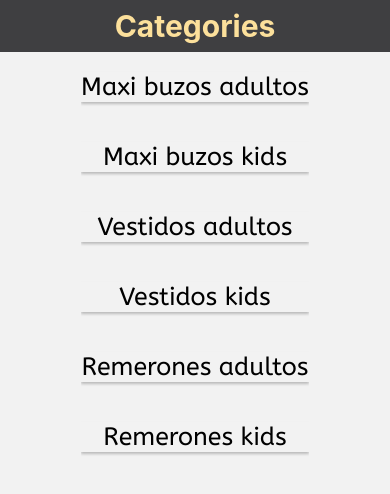
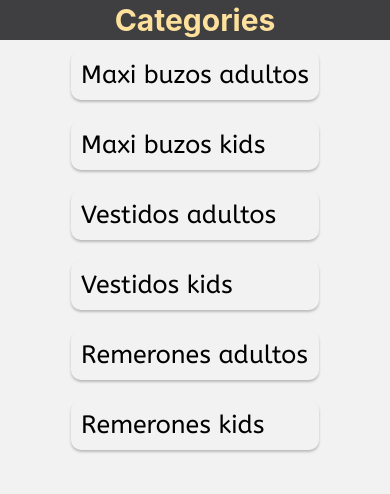
Before and after one commit to juanpablomcloughlin/ProyectoFinal-Desarrollo-de-app-McLoughlin, a React Native app: screen / in a window 390 px wide. Shown: the top 494 px of the page. Built offline with nearby package versions, Linux system fonts and the light colour scheme.

Commit message:
Desafio 3

```diff
--- a/src/components/CategoryItem.jsx
+++ b/src/components/CategoryItem.jsx
@@ -1,10 +1,11 @@
 import { Pressable, StyleSheet, Text } from "react-native";
 import Card from "./Card";
+import {colors} from "../global/colors"
 
 const CategoryItem = ({ category, navigation }) => {
   return (
     <Pressable onPress={() => navigation.navigate("ItemListCategories", {category}) }>
-      <Card style={{ marginVertical: 20 }}>
+      <Card style={ styles.cardContainer}>
         <Text style={styles.text}>{category}</Text>
       </Card>
     </Pressable>
@@ -14,6 +15,15 @@ const CategoryItem = ({ category, navigation }) => {
 export default CategoryItem;
 
 const styles = StyleSheet.create({
+  cardContainer: {
+    marginHorizontal: 30,
+    marginVertical: 10,
+    padding: 10,
+    justifyContent: "center",
+    alignItems: "flex-start",
+    backgroundColor: colors.blue_200,
+    borderRadius: 10,
+  },
     text:{
         fontFamily: 'AbeezeeRegular',
         fontSize: 25,
--- a/src/components/Header.jsx
+++ b/src/components/Header.jsx
@@ -12,11 +12,13 @@ function Header({ title }) {
 export default Header;
 
 const styles = StyleSheet.create({
-  container:{
-      backgroundColor: colors.gris_fondo,
-      width: "100%",
-      paddingVertical: 8
-    },
+  container: {
+    height: 40,
+    width: "100%",
+    backgroundColor: colors.gris_fondo,
+    justifyContent: "center",
+    alignItems: "center",
+  },
     text:{
       fontSize: 30,
       color: colors.naranja_100,
--- a/src/components/ProductItem.jsx
+++ b/src/components/ProductItem.jsx
@@ -20,7 +20,7 @@ const ProductItem = ({product, navigation}) => {
 
   return (
     <>
-      <Pressable onPress={() => navigation.navigate("ItemDetail", {id: product.id})}>
+      <Pressable style={styles.card} onPress={() => navigation.navigate("ItemDetail", {id: product.id})}>
         <Card
           style={{
             marginVertical: 20,
@@ -39,6 +39,17 @@ const ProductItem = ({product, navigation}) => {
 export default ProductItem;
 
 const styles = StyleSheet.create({
+    card: {
+      height: 100,
+      padding: 20,
+      margin: 15,
+      borderWidth: 2,
+      borderRadius: 10,
+      flexDirection: "row",
+      justifyContent: "space-between",
+      alignItems: "center",
+      gap: 4
+    },
     text:{
         fontSize: 20,
         textAlign: 'center',
--- a/src/screens/Home.jsx
+++ b/src/screens/Home.jsx
@@ -1,5 +1,4 @@
-import { Text, View, StyleSheet } from "react-native";
-import Header from "../components/Header";
+import { View, StyleSheet } from "react-native";
 import Categories from "../components/Categories";
 
 function Home({navigation}) {
--- a/src/screens/ItemDetail.jsx
+++ b/src/screens/ItemDetail.jsx
@@ -1,6 +1,7 @@
-import { StyleSheet, Text, View } from 'react-native'
+import { Image, StyleSheet, Text, View, Pressable } from 'react-native'
 import React, { useEffect, useState } from 'react'
 import allProducts from '../data/products.json'
+import { colors } from '../global/colors';
 
 const ItemDetail = ({navigation, route}) => {
   const [product, setProduct] = useState(null);
@@ -12,14 +13,78 @@ const ItemDetail = ({navigation, route}) => {
     setProduct(productFinded)
   }, [id]);
 
-  return product ? (
-    <View>
-      <Text>{product.title}</Text>
+  return (
+      <View style={styles.main}>
+      {product ? (
+        <View style={styles.container}>
+          <Image
+            source={{ uri: product.images}}
+            style={styles.image}
+            resizeMode="cover"
+          />
+          <View style={styles.textContainer}>
+            <Text style={styles.descriptionText}>{product.title}</Text>
+            <Text style={styles.descriptionText}>{product.description}</Text>
+            <Text style={styles.descriptionTextPrice}>${product.price}</Text>
+            <Pressable style={styles.buy}>
+              <Text style={styles.buyText}>Buy now</Text>
+            </Pressable>
+          </View>
+        </View>
+      ) : (
+        <View>
+          <Text>Cargando...</Text>
+        </View>
+      )}
     </View>
-  ) : (<Text>Cargando...</Text>
-  )
-}
+    );
+    };
 
 export default ItemDetail
 
-const styles = StyleSheet.create({})
+const styles = StyleSheet.create({
+  main: {
+    flex: 1,
+    width: "100%",
+  },
+  container: {
+    flexDirection: "column",
+    justifyContent: "flex-start",
+    alignItems: "center",
+    justifyContent: "center",
+    height: "100%",
+  },
+  image: {
+    width: "100%",
+    height: 400,
+    marginVertical: 15,
+  },
+  textContainer: {
+    flexDirection: "column",
+    justifyContent: "center",
+    alignItems: "center",
+    padding: 6,
+  },
+  descriptionText: {
+    fontFamily: "AbeezeeRegular",
+    fontSize: 16,
+    color: "black",
+    paddingVertical: 4,
+  },
+  descriptionTextPrice: {
+    fontFamily: "AbeezeeRegular",
+    fontSize: 25,
+    color: "black",
+    paddingVertical: 6,
+  },
+  buy: {
+    padding: 10,
+    borderRadius: 6,
+    backgroundColor: colors.gris_fondo,
+  },
+  buyText: {
+    fontFamily: "AbeezeeRegular",
+    fontSize: 22,
+    color: "white",
+  },
+})
```
